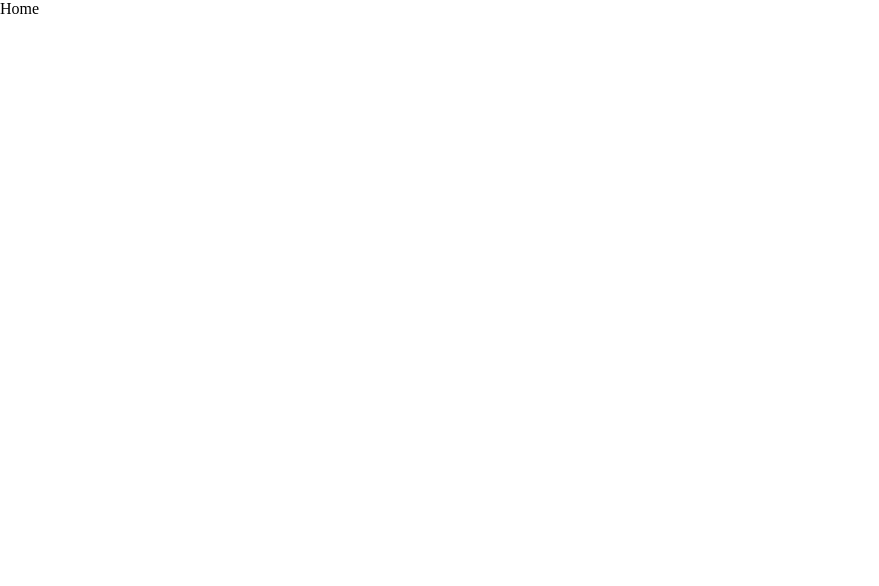
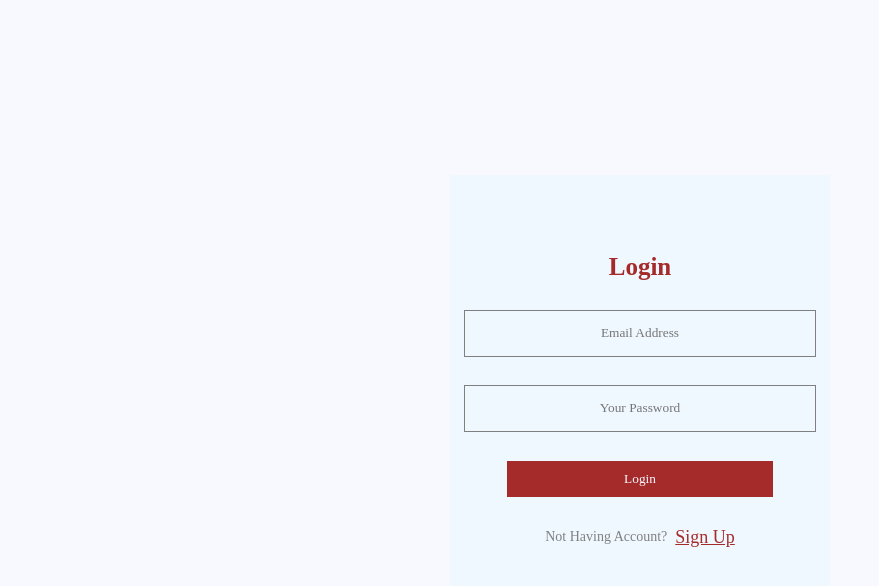
Before and after one commit to DeveloperWilliams/MERN-auth-system, a React (Vite) app in the folder frontend/: page / in a window 1280 px wide. Shown: the top 586 px of the page, without its empty margins (0-879 px from the left). Built offline with nearby package versions, Linux system fonts and the light colour scheme.

Commit message:
Updated Login Functionality

```diff
--- a/frontend/src/App.jsx
+++ b/frontend/src/App.jsx
@@ -9,8 +9,8 @@ const App = () => {
    <>
      <Routes>
         <Route path='/signup' element={<Sign/>}></Route>
-        <Route path='/login' element={<Login/>}></Route>
-        <Route path='/' element={<Home/>}></Route>
+        <Route path='/' element={<Login/>}></Route>
+        <Route path='/home' element={<Home/>}></Route>
      </Routes>
    </>
   )
--- a/frontend/src/components/Login.jsx
+++ b/frontend/src/components/Login.jsx
@@ -18,7 +18,7 @@ const Login = () => {
       const data = response.data;
 
       if (data.message === "Success") {
-        navigate("/");
+        navigate("/home");
       } else if (data.error === "Incorrect password") {
         setMessage("Incorrect password");
       } else if (data.error === "User not found") {
```
